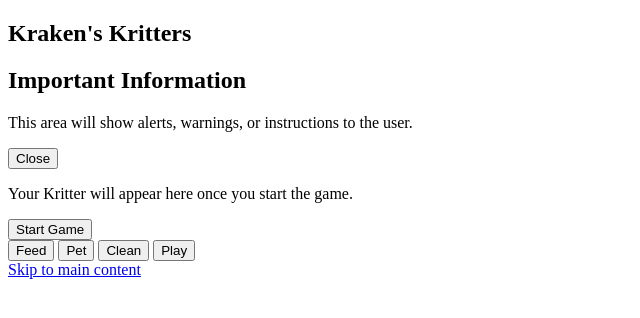
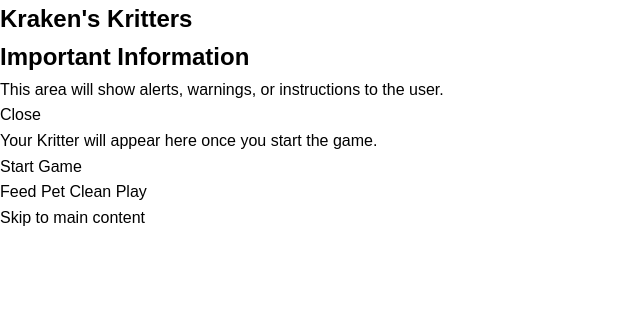
Before and after one commit to Darkwing-Duck-Tamagotchi/kraken-kritters, a website: page pages/game.html in a window 1280 px wide. Both pictures are taken after a click on the button "Play". Shown: the whole page, without its empty margins (0-640 px from the left). Drawn offline with Linux system fonts and the light colour scheme; files that its build step writes are made by us from their sources.

Commit message:
Linking Javascript and stylesheets. Including a reset.css boiler-plate to reset default styles across browsers.

```diff
--- a/css/reset.css
+++ b/css/reset.css
@@ -0,0 +1,104 @@
+/* Resetting all margins, paddings, and borders */
+* {
+    margin: 0;
+    padding: 0;
+    box-sizing: border-box;
+}
+
+/* Remove the border in all browsers for consistency */
+a {
+    text-decoration: none;
+    color: inherit;
+}
+
+article, aside, details, figcaption, figure, footer, header, hgroup, nav, section {
+    display: block;
+}
+
+/* Remove list styles */
+ul, ol {
+    list-style: none;
+}
+
+/* Remove quotes from blockquotes and q elements */
+blockquote, q {
+    quotes: none;
+}
+blockquote::before, blockquote::after, q::before, q::after {
+    content: '';
+    content: none;
+}
+
+/* Reset table styles */
+table {
+    border-collapse: collapse;
+    border-spacing: 0;
+}
+
+/* Reset default form and input styles */
+button, input, select, textarea {
+    font-family: inherit;
+    font-size: 100%;
+    margin: 0;
+    padding: 0;
+    border: none;
+    background: none;
+    box-sizing: border-box;
+}
+
+/* Remove button default background */
+button {
+    cursor: pointer;
+    background: transparent;
+}
+
+/* Remove focus outlines for better accessibility (add custom styles later) */
+:focus {
+    outline: none;
+}
+
+/* Set a consistent base font size */
+html {
+    font-size: 100%; /* 16px by default in most browsers */
+    line-height: 1.5;
+}
+
+/* Set body defaults */
+body {
+    font-family: sans-serif;
+    line-height: 1.6;
+    -webkit-font-smoothing: antialiased;
+    -moz-osx-font-smoothing: grayscale;
+    background-color: #fff;
+    color: #000;
+}
+
+/* Image reset */
+img {
+    max-width: 100%;
+    height: auto;
+    display: block;
+}
+
+/* Input element reset */
+input, textarea {
+    outline: none;
+}
+
+/* Remove all default button styling */
+button {
+    border: none;
+    padding: 0;
+    background: none;
+}
+
+/* Reset anchor tag color inheritance */
+a {
+    color: inherit;
+    text-decoration: none;
+}
+
+/* Prevent vertical text overflow */
+html, body {
+    overflow-x: hidden;
+}
--- a/pages/game.html
+++ b/pages/game.html
@@ -5,6 +5,9 @@
     <meta name="viewport" content="width=device-width, initial-scale=1.0">
     <meta name="description" content="A fun, interactive Kritter game where you take care of your virtual pet by feeding, petting, cleaning, and playing with it.">
     <title>Kraken's Kritters</title>
+    <script src="../js/app.js"></script>
+    <link rel="stylesheet" href="reset.css">
+    <link rel="stylesheet" href="styles.css">
 </head>
 <body>
     <!-- Main container for accessibility -->
```
